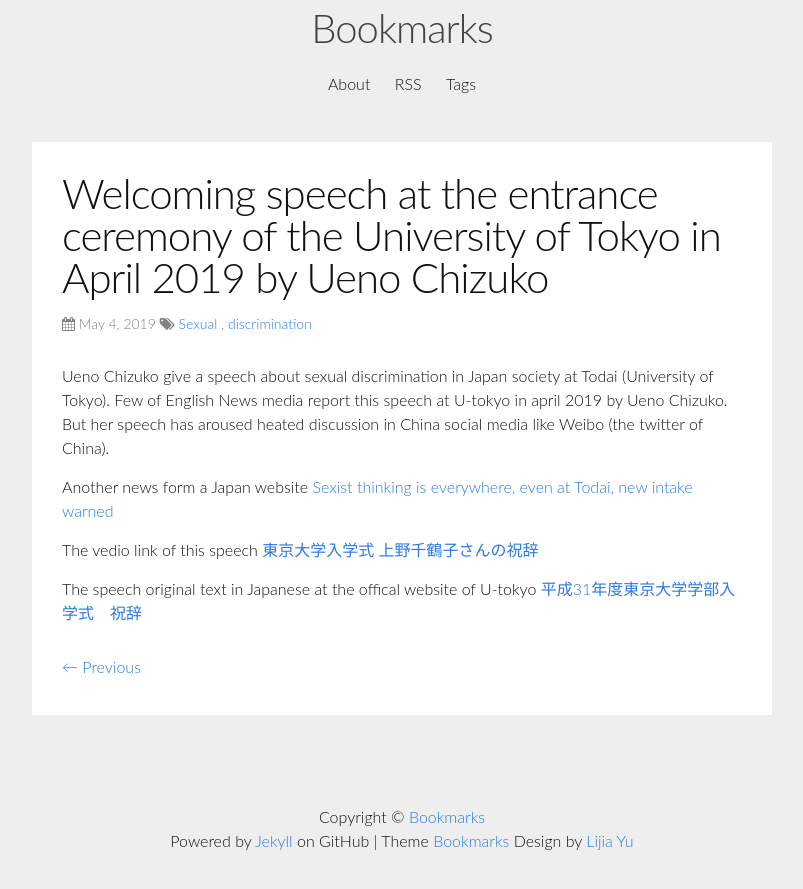
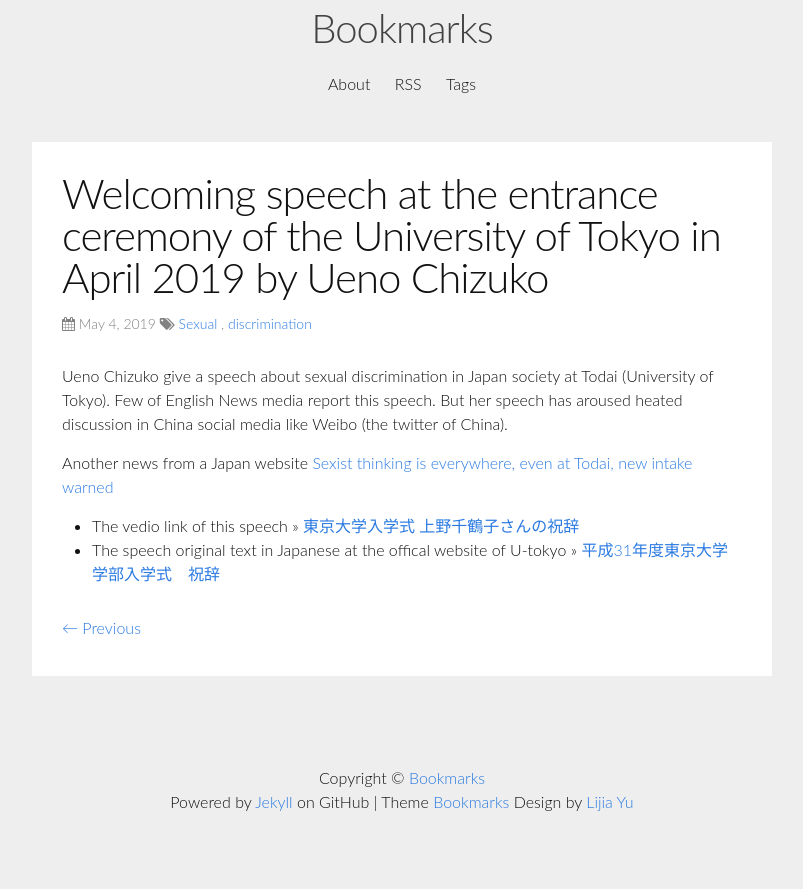
Before and after one commit to yulijia/bookmarks, a Jekyll site: the page built from _posts/2019-05-04-Welcoming-speech-at-the-entrance-ceremony-of-the-University-of-Tokyo-in-April-2019-by-Ueno-Chizuko.md, in a window 1280 px wide. Shown: the top 889 px of the page, without its empty margins (238-1041 px from the left). Built offline with Jekyll 4.4.1, drawn with Linux system fonts in a browser that asks for light colours; nearby versions of some CDN libraries.

Commit message:
fix typos

```diff
--- a/_posts/2019-05-04-Welcoming-speech-at-the-entrance-ceremony-of-the-University-of-Tokyo-in-April-2019-by-Ueno-Chizuko.md
+++ b/_posts/2019-05-04-Welcoming-speech-at-the-entrance-ceremony-of-the-University-of-Tokyo-in-April-2019-by-Ueno-Chizuko.md
@@ -7,13 +7,12 @@ link: https://ayakokoide.wordpress.com/2019/04/14/because-she-is-stupid-the-real
 ---
 
 Ueno Chizuko give a speech about sexual discrimination in Japan society at Todai (University of Tokyo).
-Few of English News media report this speech at U-tokyo in april 2019 by Ueno Chizuko.
+Few of English News media report this speech.
 But her speech has aroused heated discussion in China social media like Weibo (the twitter of China).
 
 
-Another news form a Japan website [Sexist thinking is everywhere, even at Todai, new intake warned
+Another news from a Japan website [Sexist thinking is everywhere, even at Todai, new intake warned
 ](http://www.asahi.com/ajw/articles/AJ201904130027.html)
 
-The vedio link of this speech [東京大学入学式 上野千鶴子さんの祝辞](https://www.youtube.com/watch?v=oWbuTTrzy5w)
-
-The speech original text in Japanese at the offical website of U-tokyo [平成31年度東京大学学部入学式　祝辞](https://www.u-tokyo.ac.jp/ja/about/president/b_message31_03.html)
+- The vedio link of this speech >> [東京大学入学式 上野千鶴子さんの祝辞](https://www.youtube.com/watch?v=oWbuTTrzy5w)
+- The speech original text in Japanese at the offical website of U-tokyo >> [平成31年度東京大学学部入学式　祝辞](https://www.u-tokyo.ac.jp/ja/about/president/b_message31_03.html)
```
